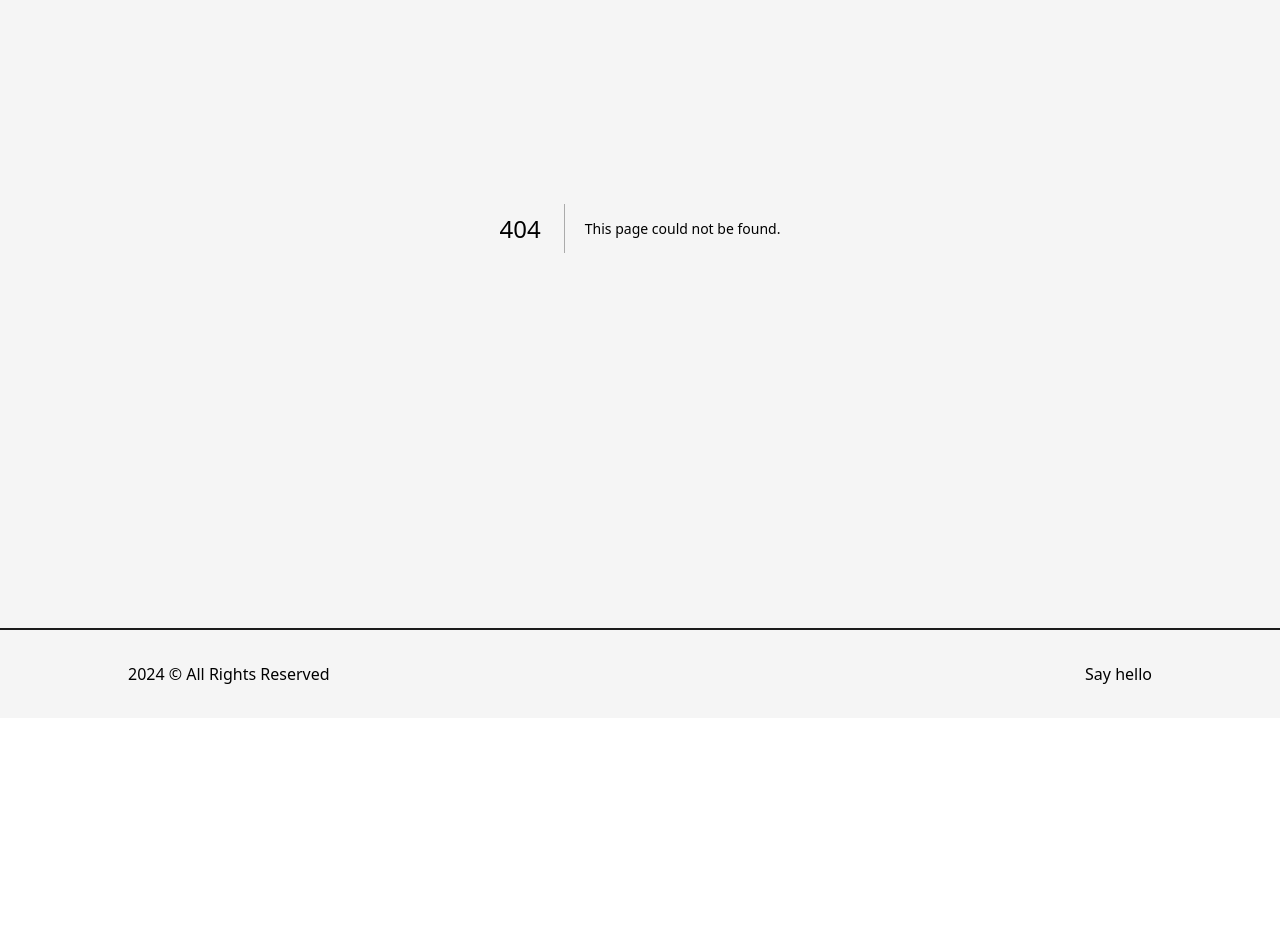
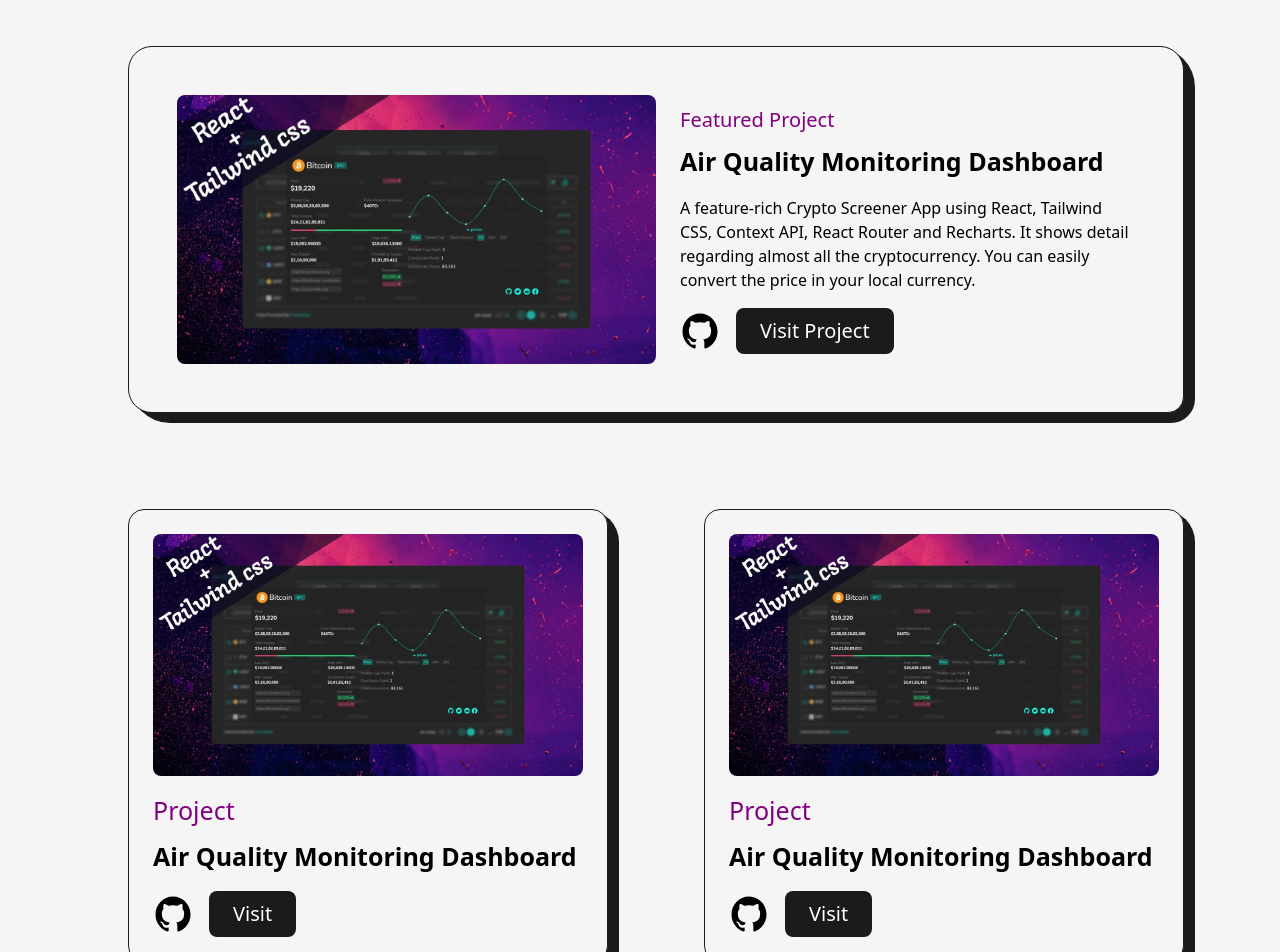
Before and after one commit to Farhan-Faisal/dev-portfolio, a Next.js app: page /Projects in a window 1280 px wide. Before the commit this address had no page. Shown: the part 260-1212 px from the top of the page. Before the commit the page ends 978 px from the top, so only its background shows below. Built offline with nearby package versions, Linux system fonts and the light colour scheme.

Commit message:
project template page added

```diff
--- a/src/components/NavBar.js
+++ b/src/components/NavBar.js
@@ -29,8 +29,8 @@
             <nav>
                 <CustomLink href="/" title="Home" className='mr-4' />
                 <CustomLink href="/About"  title="About" className='mx-4'/>
-                <CustomLink href="/projects"  title="Projects" className='mx-4'/>
-                <CustomLink href="/research"  title="Research" className='ml-4'/>
+                <CustomLink href="/Projects"  title="Projects" className='mx-4'/>
+                <CustomLink href="/Research"  title="Research" className='ml-4'/>
             </nav>
 
             <nav className="flex items-center justify-center flex-wrap">
--- /dev/null
+++ b/src/pages/Projects.js
@@ -0,0 +1,159 @@
+import React from 'react'
+import Head from 'next/head'
+import { Layout } from '@/components/Layout'
+import { AnimatedText } from '@/components/AnimatedText'
+import Link from 'next/link'
+import { GithubIcon } from '@/components/Icons'
+import project1Img from '../../public/images/projects/crypto-screener-cover-image.jpg'
+import Image from 'next/image'
+
+const FeaturedProject = ({type, title, summary, img, link, githubLink}) => {
+    return (
+        <article className='w-full flex items-center justify-between rounded-3xl
+            border border-solid border-dark bg-light shadow-2xl p-12 relative
+            rounded-br-2xl'
+            >
+            <div className='absolute top-0 -right-3 z-[-10] w-[101%] h-[103%] rounded-[2.5rem] bg-dark rounded-br-3xl'/>
+
+            <Link href={link} target={"_blank"} className="w-1/2 cursor-pointer overflow-hidden rounded-lg">
+                <Image src={img} alt={title} className="w-full h-auto"/>
+            </Link>
+
+            <div className="w-1/2 flex flex-col items-start justify-between pl-6">
+                <span style={{fontWeight: 'medium', fontSize: '20px', color: 'purple'}}>{type}</span>
+
+                <Link href={link} target={"_blank"} className="hover:underline underline-offset-2">
+                    <h2 className='my-2 w-full text-left' style={{fontWeight: 'bold', fontSize: '25px'}}>{title}</h2>
+                </Link>
+
+                <p className='my-2'>
+                    {summary}
+                </p>
+
+                <div className='mt-2 flex items-center'>
+                    <Link href={githubLink} className='w-10' target={"_blank"}> <GithubIcon /> </Link>
+                    <Link href={link} target={"_blank"} className='ml-4 rounded-lg p-2 px-6 bg-dark'
+                    style={{fontSize: '20px', color: 'white', fontWeight: 'semibold'}}>
+                        Visit Project
+                    </Link>
+                </div>
+            </div>
+
+        </article>
+    )
+}
+
+const Project = ({type, title, img, link, githubLink}) => {
+    return(
+        <article className='w-full flex-col flex items-center justify-center rounded-2xl
+            border border-solid border-dark bg-light shadow-2xl p-6 relative'
+            >
+            <div className='absolute top-0 -right-3 z-[-10] w-[101%] h-[103%] rounded-[2rem] bg-dark rounded-br-3xl'/>
+
+            <Link href={link} target={"_blank"} className="w-full cursor-pointer overflow-hidden rounded-lg">
+                <Image src={img} alt={title} className="w-full h-auto"/>
+            </Link>
+
+            <div className="w-full flex flex-col items-start justify-between mt-4">
+                <span style={{fontWeight: 'medium', fontSize: '25px', color: 'purple'}}>{type}</span>
+
+                <Link href={link} target={"_blank"} className="hover:underline underline-offset-2">
+                    <h2 className='my-2 w-full text-left' style={{fontWeight: 'bold', fontSize: '25px'}}>{title}</h2>
+                </Link>
+
+                <div className='mt-2 flex items-center'>
+                    <Link href={githubLink} className='w-10' target={"_blank"}> <GithubIcon /> </Link>
+                    <Link href={link} target={"_blank"} className='ml-4 rounded-lg p-2 px-6 bg-dark'
+                    style={{fontSize: '20px', color: 'white', fontWeight: 'semibold'}}>
+                        Visit
+                    </Link>
+                </div>
+            </div>
+        </article>
+    )
+}
+
+const Projects = () => {
+  return (
+    <>
+        <Head>
+            <title> Farhan | Projects Page </title>
+            <meta name='description' description='project list full stack developer'></meta>
+        </Head>
+        <main className='mb-16 flex w-full flex-col items-center justify-center self-center'>
+            <Layout className='pt-16'>
+                <AnimatedText text="Imagination Trumps Knowledge!" className='mb-16' fontSize='60px' textAlign='center'/>
+
+                <div className="grid grid-cols-12 gap-24">
+                    <div className='col-span-12'>
+                        <FeaturedProject
+                            title="Air Quality Monitoring Dashboard"
+                            summary="A feature-rich Crypto Screener App using React, Tailwind CSS, Context API, React Router and Recharts.
+                                    It shows detail regarding almost all the cryptocurrency. You can easily convert the price in your
+                                    local currency."
+                            link="/"
+                            githubLink="/"
+                            type="Featured Project"
+                            img={project1Img}
+                        />
+                    </div>
+
+                    <div className='col-span-6'>
+                        <Project
+                            title="Air Quality Monitoring Dashboard"
+                            link="/"
+                            githubLink="/"
+                            type="Project"
+                            img={project1Img}
+                        />
+                    </div>
+                    <div className='col-span-6'>
+                        <Project
+                            title="Air Quality Monitoring Dashboard"
+                            link="/"
+                            githubLink="/"
+                            type="Project"
+                            img={project1Img}
+                        />
+                    </div>
+
+                    <div className='col-span-12'>
+                        <FeaturedProject
+                            title="Air Quality Monitoring Dashboard"
+                            summary="A feature-rich Crypto Screener App using React, Tailwind CSS, Context API, React Router and Recharts.
+                                    It shows detail regarding almost all the cryptocurrency. You can easily convert the price in your
+                                    local currency."
+                            link="/"
+                            githubLink="/"
+                            type="Featured Project"
+                            img={project1Img}
+                        />
+                    </div>
+
+                    <div className='col-span-6'>
+                        <Project
+                            title="Air Quality Monitoring Dashboard"
+                            link="/"
+                            githubLink="/"
+                            type="Project"
+                            img={project1Img}
+                        />
+                    </div>
+                    <div className='col-span-6'>
+                        <Project
+                            title="Air Quality Monitoring Dashboard"
+                            link="/"
+                            githubLink="/"
+                            type="Project"
+                            img={project1Img}
+                        />
+                    </div>
+
+                </div>
+            </Layout>
+        </main>
+    </>
+  )
+}
+
+export default Projects
--- /dev/null
+++ b/src/pages/Research.js
@@ -0,0 +1,9 @@
+import React from 'react'
+
+const Research = () => {
+  return (
+    <div>Research</div>
+  )
+}
+
+export default Research
```
